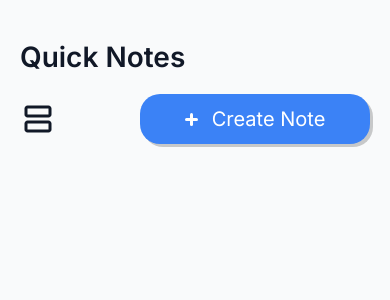
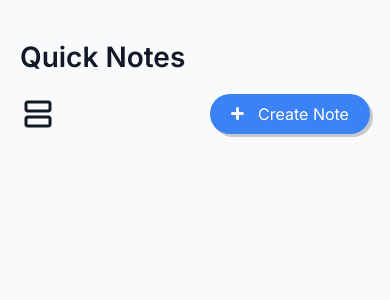
Before and after one commit to joseildoandrade12/quick-notes, a Vue app: page / in a window 390 px wide. Shown: the top 300 px of the page. Built offline with nearby package versions, Linux system fonts and the light colour scheme.

Commit message:
style: addition mediaqueries for buttonComponent

```diff
--- a/src/components/elements/Button.vue
+++ b/src/components/elements/Button.vue
@@ -24,11 +24,12 @@ function addClassButton() {
 
 <style scoped>
 button {
+  max-width: 230px;
   cursor: pointer;
   background: #3b82f6;
   color: #ffffff;
   border-radius: 20px;
-  height: 50px;
+  padding: 12px;
   font-size: 1.25rem;
   box-shadow: 3px 3px 0px rgba(0, 0, 0, 0.2);
 }
@@ -47,4 +48,20 @@ button.animation {
     box-shadow: 0 0 0;
   }
 }
+
+@media (max-width: 720px) {
+  button {
+    max-width: 200px;
+    padding: 12px;
+    font-size: 1.125rem;
+  }
+}
+
+@media (max-width: 420px) {
+  button {
+    max-width: 160px;
+    padding: 10px;
+    font-size: 1rem;
+  }
+}
 </style>
```
